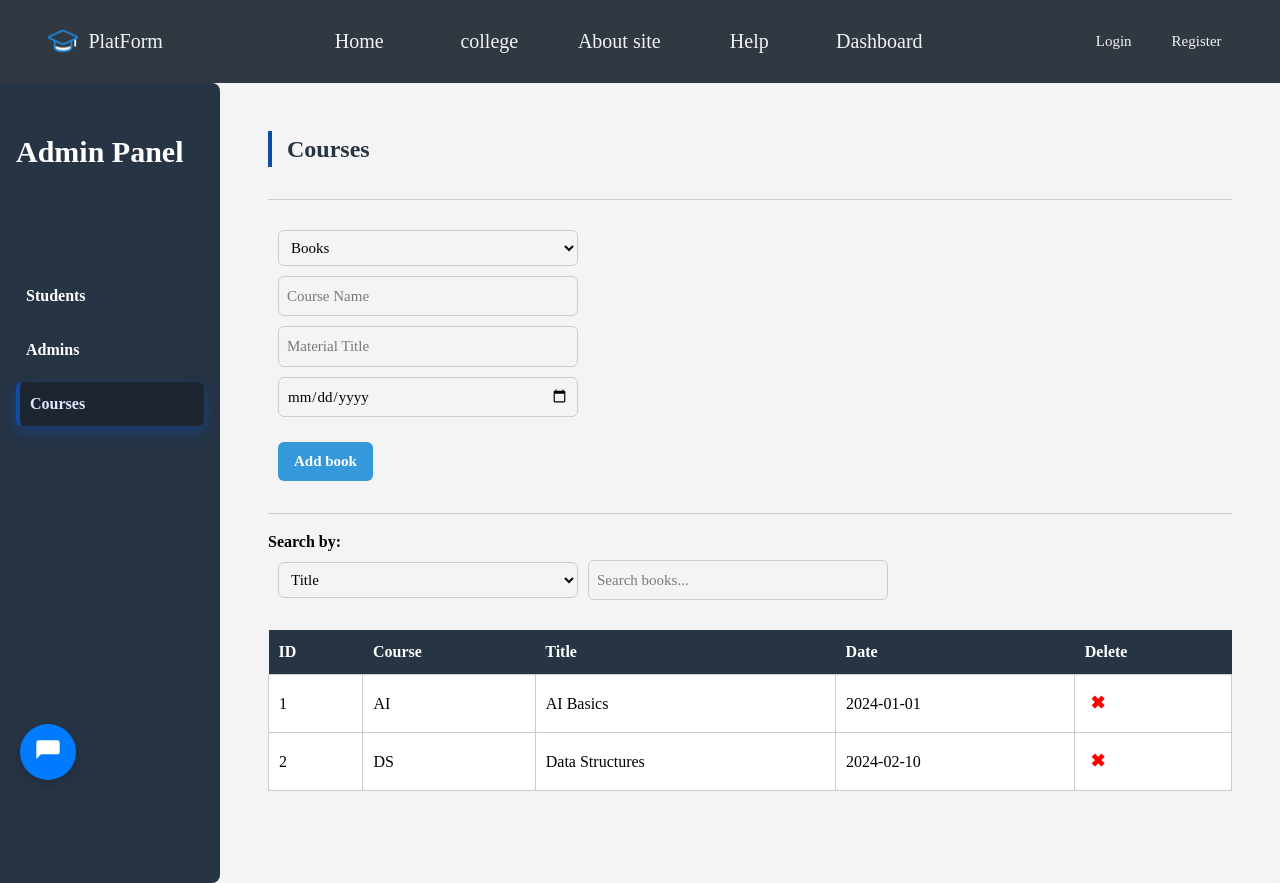
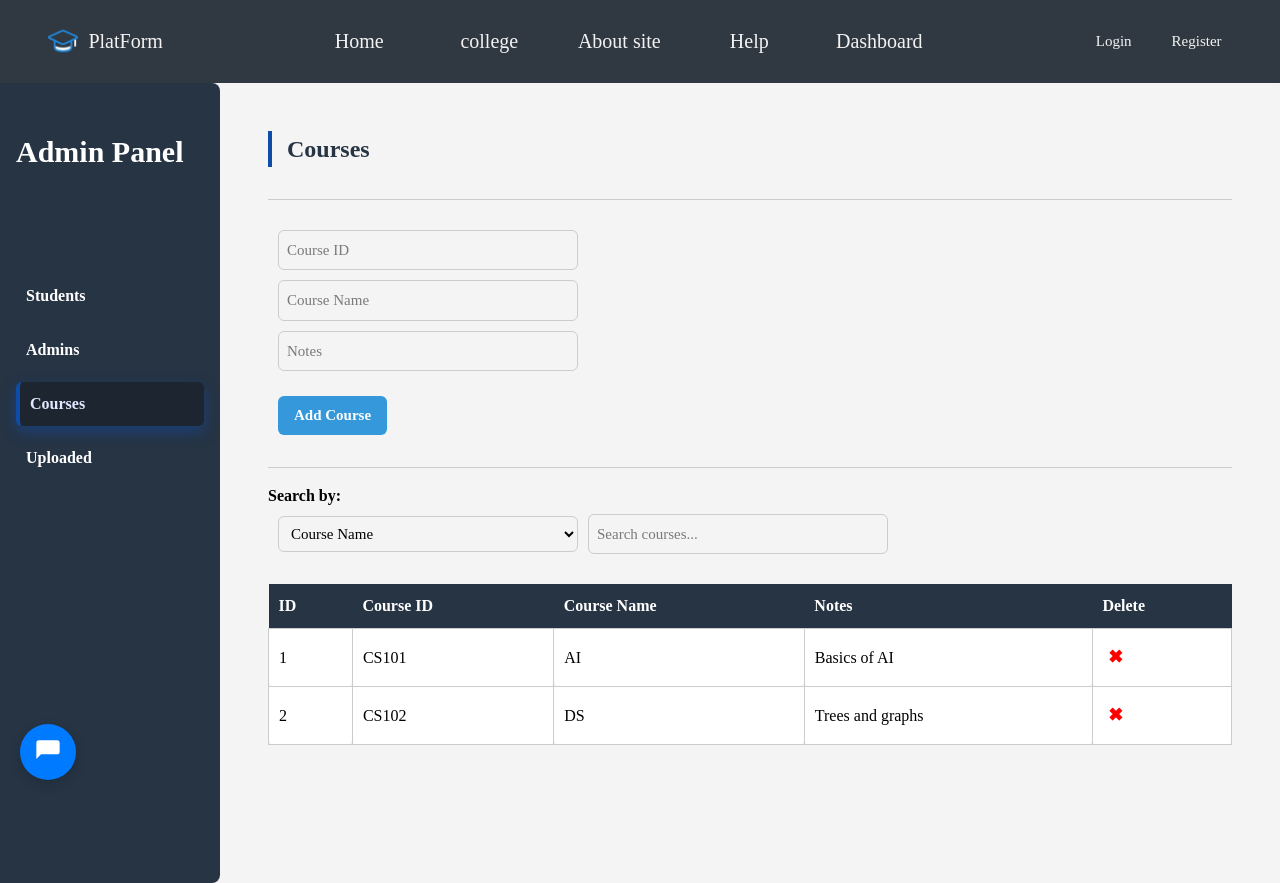
Before and after one commit to ahmadtomeh03/PlatForm, a React (Vite) app in the folder front-end/: page /dashboard in a window 1280 px wide. Both pictures are taken after a click on the button "Courses". Built offline with nearby package versions, Linux system fonts and the light colour scheme; a web font is replaced by a local one.

Commit message:
Upload and course edit dashboard

```diff
--- a/front-end/src/Components/Dashboard/Courses.jsx
+++ b/front-end/src/Components/Dashboard/Courses.jsx
@@ -2,20 +2,14 @@ import React, { useState } from "react";
 import "./MainDashboard.css";
 
 function Courses() {
-  const [materials, setMaterials] = useState({
-    books: [
-      { id: 1, courseName: "AI", title: "AI Basics", date: "2024-01-01" },
-      { id: 2, courseName: "DS", title: "Data Structures", date: "2024-02-10" },
-    ],
-    exams: [{ id: 1, courseName: "JAVA", title: "Final 2023", date: "2023-12-15" }],
-    summaries: [{ id: 1, courseName: "JAVA", title: "Week 1 Summary", date: "2024-01-07" }],
-    assignments: [{ id: 1, courseName: "C++", title: "HW1", date: "2024-01-05" }],
-  });
+  const [materials, setMaterials] = useState([
+    { id: 1, courseId: "CS101", courseName: "AI", notes: "Basics of AI" },
+    { id: 2, courseId: "CS102", courseName: "DS", notes: "Trees and graphs" },
+  ]);
 
-  const [type, setType] = useState("books");
-  const [form, setForm] = useState({ courseName: "", title: "", date: "" });
+  const [form, setForm] = useState({ courseId: "", courseName: "", notes: "" });
   const [invalidFields, setInvalidFields] = useState({});
-  const [searchBy, setSearchBy] = useState("title");
+  const [searchBy, setSearchBy] = useState("courseName");
   const [searchQuery, setSearchQuery] = useState("");
   const [confirmId, setConfirmId] = useState(null);
 
@@ -26,46 +20,40 @@ function Courses() {
 
   const addMaterial = () => {
     const missing = {};
+    if (!form.courseId.trim()) missing.courseId = true;
     if (!form.courseName.trim()) missing.courseName = true;
-    if (!form.title.trim()) missing.title = true;
-    if (!form.date.trim()) missing.date = true;
+    if (!form.notes.trim()) missing.notes = true;
+
     if (Object.keys(missing).length) {
       setInvalidFields(missing);
       return;
     }
 
     const nextId =
-      materials[type].length > 0
-        ? materials[type][materials[type].length - 1].id + 1
+      materials.length > 0
+        ? materials[materials.length - 1].id + 1
         : 1;
 
     const newMaterial = {
       id: nextId,
+      courseId: form.courseId.trim(),
       courseName: form.courseName.trim(),
-      title: form.title.trim(),
-      date: form.date,
+      notes: form.notes.trim(),
     };
 
-    setMaterials({
-      ...materials,
-      [type]: [...materials[type], newMaterial],
-    });
-
-    setForm({ courseName: "", title: "", date: "" });
+    setMaterials([...materials, newMaterial]);
+    setForm({ courseId: "", courseName: "", notes: "" });
     setInvalidFields({});
   };
 
   const handleDelete = (id) => setConfirmId(id);
   const confirmDelete = () => {
-    setMaterials({
-      ...materials,
-      [type]: materials[type].filter((mat) => mat.id !== confirmId),
-    });
+    setMaterials(materials.filter((mat) => mat.id !== confirmId));
     setConfirmId(null);
   };
   const cancelDelete = () => setConfirmId(null);
 
-  const filtered = materials[type].filter((mat) => {
+  const filtered = materials.filter((mat) => {
     const field = mat[searchBy];
     if (!field) return false;
     return field.toLowerCase().includes(searchQuery.toLowerCase());
@@ -77,24 +65,21 @@ function Courses() {
 
       {/* Add Material Form */}
       <div className="dashboard-form">
-        <select
-          className="dashboard-input"
-          value={type}
-          onChange={(e) => {
-            setType(e.target.value);
-            setForm({ courseName: "", title: "", date: "" });
-            setSearchQuery("");
-            setSearchBy("title");
-            setInvalidFields({});
-          }}
-        >
-          <option value="books">Books</option>
-          <option value="exams">Exams</option>
-          <option value="summaries">Summaries</option>
-          <option value="assignments">Assignments</option>
-        </select>
+        <div>
+          <input
+            name="courseId"
+            className={`dashboard-input ${invalidFields.courseId ? "dashboard-input-error" : ""}`}
+            placeholder="Course ID"
+            value={form.courseId}
+            onChange={handleChange}
+          />
+          {invalidFields.courseId && (
+            <div style={{ color: "#e74c3c" }}>Course ID is required</div>
+          )}
+        </div>
 
-        <div><input
+        <div>
+          <input
             name="courseName"
             className={`dashboard-input ${invalidFields.courseName ? "dashboard-input-error" : ""}`}
             placeholder="Course Name"
@@ -103,32 +88,24 @@ function Courses() {
           />
           {invalidFields.courseName && (
             <div style={{ color: "#e74c3c" }}>Course Name is required</div>
-        )}</div>
+          )}
+        </div>
 
-        <div><input
-          name="title"
-          className={`dashboard-input ${invalidFields.title ? "dashboard-input-error" : ""}`}
-          placeholder={`Material Title`}
-          value={form.title}
-          onChange={handleChange}
-        /></div>
-        {invalidFields.title && (
-          <div style={{ color: "#e74c3c" }}>Title is required</div>
-        )}
-
-        <div><input
-          name="date"
-          type="date"
-          className={`dashboard-input ${invalidFields.date ? "dashboard-input-error" : ""}`}
-          value={form.date}
+        <div>
+          <input
+            name="notes"
+            className={`dashboard-input ${invalidFields.notes ? "dashboard-input-error" : ""}`}
+            placeholder="Notes"
+            value={form.notes}
             onChange={handleChange}
           />
-        {invalidFields.date && (
-          <div style={{ color: "#e74c3c" }}>Date is required</div>
-        )}</div>
+          {invalidFields.notes && (
+            <div style={{ color: "#e74c3c" }}>Notes are required</div>
+          )}
+        </div>
 
         <button className="dashboard-button" onClick={addMaterial}>
-          Add {type.slice(0, -1)}
+          Add Course
         </button>
       </div>
 
@@ -140,15 +117,15 @@ function Courses() {
           value={searchBy}
           onChange={(e) => setSearchBy(e.target.value)}
         >
-          <option value="title">Title</option>
+          <option value="courseId">Course ID</option>
           <option value="courseName">Course Name</option>
-          <option value="date">Date</option>
+          <option value="notes">Notes</option>
         </select>
         <input
           className="dashboard-input"
           value={searchQuery}
           onChange={(e) => setSearchQuery(e.target.value)}
-          placeholder={`Search ${type}...`}
+          placeholder="Search courses..."
         />
       </div>
 
@@ -157,9 +134,9 @@ function Courses() {
         <thead>
           <tr>
             <th className="dashboard-th">ID</th>
-            <th className="dashboard-th">Course</th>
-            <th className="dashboard-th">Title</th>
-            <th className="dashboard-th">Date</th>
+            <th className="dashboard-th">Course ID</th>
+            <th className="dashboard-th">Course Name</th>
+            <th className="dashboard-th">Notes</th>
             <th className="dashboard-th">Delete</th>
           </tr>
         </thead>
@@ -167,16 +144,16 @@ function Courses() {
           {filtered.length === 0 ? (
             <tr>
               <td colSpan="5" style={{ textAlign: "center", padding: 20 }}>
-                No {type} found.
+                No courses found.
               </td>
             </tr>
           ) : (
             filtered.map((mat) => (
               <tr key={mat.id}>
                 <td className="dashboard-td">{mat.id}</td>
+                <td className="dashboard-td">{mat.courseId}</td>
                 <td className="dashboard-td">{mat.courseName}</td>
-                <td className="dashboard-td">{mat.title}</td>
-                <td className="dashboard-td">{mat.date}</td>
+                <td className="dashboard-td">{mat.notes}</td>
                 <td className="dashboard-td">
                   <button
                     className="dashboard-delete-button"
@@ -195,7 +172,7 @@ function Courses() {
       {confirmId && (
         <div className="dashboard-modal-overlay">
           <div className="dashboard-modal">
-            <p>Are you sure you want to delete this {type.slice(0, -1)}?</p>
+            <p>Are you sure you want to delete this course?</p>
             <button className="dashboard-button" onClick={confirmDelete}>Yes</button>
             <button className="dashboard-button" onClick={cancelDelete}>No</button>
           </div>
--- a/front-end/src/Components/Dashboard/MainDashboard.jsx
+++ b/front-end/src/Components/Dashboard/MainDashboard.jsx
@@ -3,6 +3,7 @@ import Students from "./Students";
 import Admins from "./Admins";
 import Courses from "./Courses";
 import "./MainDashboard.css";
+import Upload from "./Upload";
 
 function MainDashboard() {
   const [section, setSection] = useState("students");
@@ -15,12 +16,14 @@ function MainDashboard() {
           <button onClick={() => setSection("students")}>Students</button>
           <button onClick={() => setSection("admins")}>Admins</button>
           <button onClick={() => setSection("courses")}>Courses</button>
+          <button onClick={() => setSection("upload")}>Uploaded</button>
         </nav>
       </aside>
       <main className="dashboard-main-content">
         {section === "students" && <Students />}
         {section === "admins" && <Admins />}
         {section === "courses" && <Courses />}
+        {section ==="upload" && <Upload />}
       </main>
     </div>
   );
--- /dev/null
+++ b/front-end/src/Components/Dashboard/Upload.jsx
@@ -0,0 +1,195 @@
+import React, { useState } from "react";
+import "./MainDashboard.css";
+
+function UploadedFiles() {
+  const [files, setFiles] = useState([
+    {
+      course_id: "CSE101",
+      uploaded_state: "pending",
+      uploaded_type: "assignment",
+      uploaded_datetime: "2024-06-01T10:00",
+      upload_name: "report.pdf",
+      doctor_name: "Dr. Smith",
+      upload_url: "http://example.com/report.pdf",
+      description: "First assignment"
+    }
+  ]);
+
+  const initialForm = {
+    course_id: "",
+    uploaded_state: "",
+    uploaded_type: "",
+    uploaded_datetime: "",
+    upload_name: "",
+    doctor_name: "",
+    upload_url: "",
+    description: ""
+  };
+
+  const [form, setForm] = useState(initialForm);
+  const [invalidFields, setInvalidFields] = useState({});
+  const [searchBy, setSearchBy] = useState("upload_name");
+  const [searchQuery, setSearchQuery] = useState("");
+  const [confirmItem, setConfirmItem] = useState(null);
+
+  const handleChange = (e) => {
+    const { name, value } = e.target;
+    setForm({ ...form, [name]: value.trimStart() });
+    setInvalidFields({ ...invalidFields, [name]: false });
+  };
+
+  const handleSubmit = () => {
+    const missing = {};
+    Object.keys(form).forEach((key) => {
+      if (!form[key].trim()) {
+        missing[key] = true;
+      }
+    });
+
+    if (Object.keys(missing).length > 0) {
+      setInvalidFields(missing);
+      return;
+    }
+
+    setFiles([...files, { ...form }]);
+    setForm(initialForm);
+    setInvalidFields({});
+  };
+
+  const handleDelete = (item) => {
+    setConfirmItem(item);
+  };
+
+  const confirmDelete = () => {
+    setFiles(files.filter((f) => f !== confirmItem));
+    setConfirmItem(null);
+  };
+
+  const cancelDelete = () => {
+    setConfirmItem(null);
+  };
+
+  const handleAccept = (item) => {
+    setFiles(files.map((f) => f === item ? { ...f, uploaded_state: "accepted" } : f));
+  };
+
+  const handleReject = (item) => {
+    setFiles(files.map((f) => f === item ? { ...f, uploaded_state: "rejected" } : f));
+  };
+
+  const formatDateTime = (value) => {
+    const date = new Date(value);
+    return isNaN(date) ? "" : date.toLocaleString();
+  };
+
+  const filtered = files.filter((f) =>
+    f[searchBy]?.toLowerCase().includes(searchQuery.toLowerCase())
+  );
+
+  return (
+    <div className="dashboard-section">
+      <h1 className="dashboard-title">Uploaded Files</h1>
+
+      {/* Form */}
+      <div className="dashboard-form">
+        {Object.keys(initialForm).map((field) => (
+          <div key={field}>
+            <input
+              className={`dashboard-input ${invalidFields[field] ? "dashboard-input-error" : ""}`}
+              name={field}
+              type={field.includes("datetime") ? "datetime-local" : "text"}
+              value={form[field]}
+              onChange={handleChange}
+              placeholder={field.replace(/_/g, " ").replace(/\b\w/g, c => c.toUpperCase())}
+            />
+            {invalidFields[field] && (
+              <div className="dashboard-error-text">Please fill in {field}</div>
+            )}
+          </div>
+        ))}
+        <button className="dashboard-button" onClick={handleSubmit}>Add File</button>
+      </div>
+
+      {/* Search Filter */}
+      <div className="dashboard-filter-group">
+        <label className="dashboard-filter-label">Search by:</label>
+        <select
+          className="dashboard-input"
+          value={searchBy}
+          onChange={(e) => setSearchBy(e.target.value)}
+        >
+          {Object.keys(initialForm).map((field) => (
+            <option key={field} value={field}>{field}</option>
+          ))}
+        </select>
+        <input
+          className="dashboard-input"
+          value={searchQuery}
+          onChange={(e) => setSearchQuery(e.target.value)}
+          placeholder="Search..."
+        />
+      </div>
+
+      {/* Table */}
+      <table className="dashboard-table">
+        <thead>
+          <tr>
+            {Object.keys(initialForm).map((field) => (
+              <th key={field} className="dashboard-th">{field}</th>
+            ))}
+            <th className="dashboard-th">Operation</th>
+          </tr>
+        </thead>
+        <tbody>
+          {filtered.map((f, index) => (
+            <tr key={index}>
+              {Object.entries(f).map(([key, value]) => (
+                <td key={key} className="dashboard-td">
+                  {key === "uploaded_datetime" ? formatDateTime(value) : value}
+                </td>
+              ))}
+              <td className="dashboard-td">
+                <div className="dashboard-operation-buttons">
+                  <button
+                    title="Accept"
+                    className="dashboard-icon-button accept"
+                    onClick={() => handleAccept(f)}
+                  >
+                    ✅
+                  </button>
+                  <button
+                    title="Reject"
+                    className="dashboard-icon-button reject"
+                    onClick={() => handleReject(f)}
+                  >
+                    ❌
+                  </button>
+                  <button
+                    title="Delete"
+                    className="dashboard-icon-button delete"
+                    onClick={() => handleDelete(f)}
+                  >
+                    🗑
+                  </button>
+                </div>
+              </td>
+            </tr>
+          ))}
+        </tbody>
+      </table>
+
+      {/* Confirm Modal */}
+      {confirmItem && (
+        <div className="dashboard-modal-overlay">
+          <div className="dashboard-modal">
+            <p>Are you sure you want to delete this file?</p>
+            <button className="dashboard-button" onClick={confirmDelete}>Yes</button>
+            <button className="dashboard-button" onClick={cancelDelete}>No</button>
+          </div>
+        </div>
+      )}
+    </div>
+  );
+}
+
+export default UploadedFiles;
```
Also changed, not shown: front-end/src/Components/Dashboard/MainDashboard.css (+30 -0 lines). Lines whose indentation alone changed are shown as unchanged.
